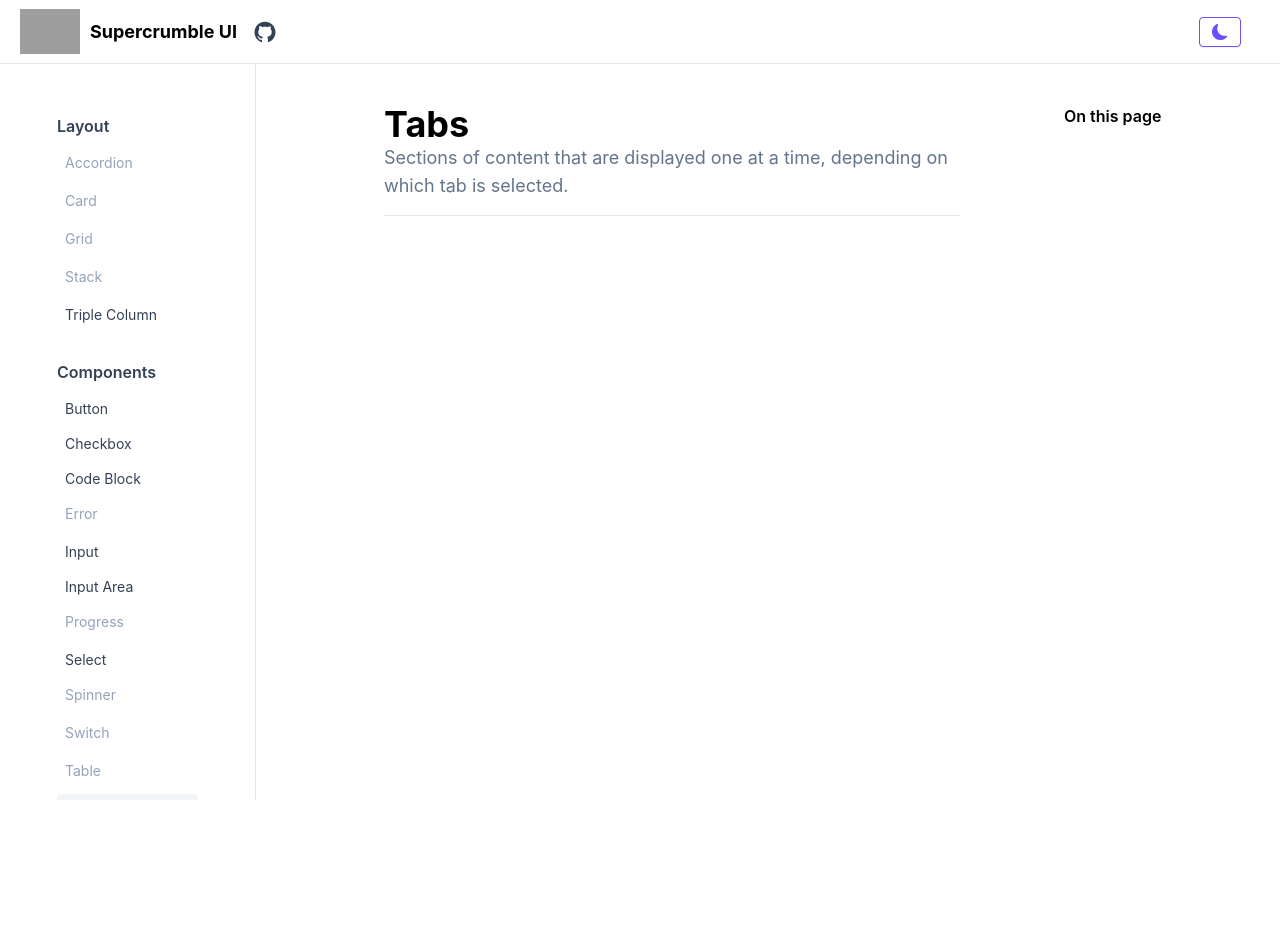
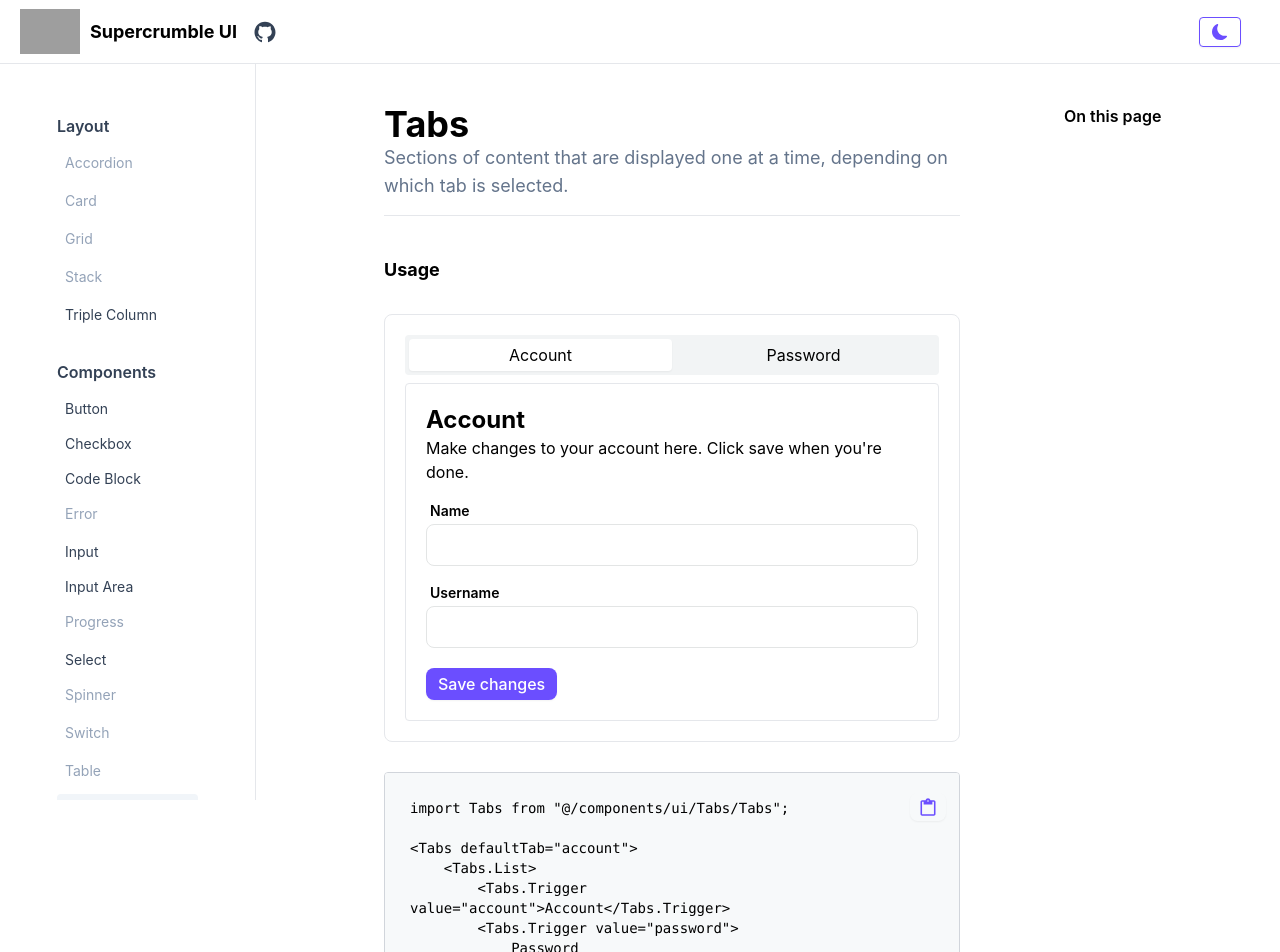
Before and after one commit to elijahnikov/ui, a Next.js app: page /tabs in a window 1280 px wide. Shown: the top 952 px of the page. Before the commit the page ends 864 px from the top, so only its background shows below. Built offline with nearby package versions, Linux system fonts and the light colour scheme; grey boxes are pictures that could not be loaded; a web font is replaced by a local one.

Commit message:
populating tabs example page, editing input component

```diff
--- a/src/components/ui/CodeBlock/CodeBlock.tsx
+++ b/src/components/ui/CodeBlock/CodeBlock.tsx
@@ -13,13 +13,13 @@ const CodeBlock = ({ code, copyable = true }: CodeBlockProps) => {
     };
 
     return (
-        <div className="relative inline-block text-sm w-full flex-col dark:border-slate-600 dark:bg-slate-800 bg-sky-lightest dark:text-white rounded-md p-[25px] border-[1px] border-gray-300">
+        <div className="overflow-y-scroll max-h-[400px] relative inline-block text-sm w-full flex-col dark:border-slate-600 dark:bg-slate-800 bg-sky-lightest dark:text-white rounded-md p-[25px] border-[1px] border-gray-300">
             <pre className="w-[95%] float-left">
                 <code className="whitespace-pre-wrap language-javascript">
                     {code}
                 </code>
             </pre>
-            <div className="float-right w-[5%] absolute right-5 bottom-5">
+            <div className="float-right w-[5%] absolute right-5 top-5">
                 {copyable && (
                     <Button
                         onClick={() => copyToClipboard()}
--- a/src/components/ui/Input/Input.tsx
+++ b/src/components/ui/Input/Input.tsx
@@ -5,7 +5,7 @@ import { InputHTMLAttributes } from "react";
 import { IconType } from "react-icons";
 import { AiOutlineCloseCircle } from "react-icons/ai";
 
-const input = cva(["py-2 px-3", "rounded-lg", "border-[2px]", "outline-none"], {
+const input = cva(["py-2 px-3", "rounded-lg", "border-[1px]", "outline-none"], {
     variants: {
         intent: {
             default: [
@@ -108,8 +108,8 @@ const Input = React.forwardRef<HTMLInputElement, InputProps>(
             <>
                 {/* if label is passed */}
                 {label && (
-                    <div className="relative top-[-5px] ml-1">
-                        <label className="text-sm text-black dark:text-white">
+                    <div className="relative top-[-2px] ml-1">
+                        <label className="text-sm font-semibold text-black dark:text-white">
                             {label}
                         </label>
                     </div>
--- /dev/null
+++ b/src/maps/component/tabs.ts
@@ -0,0 +1,36 @@
+import { MenuMap } from "./types";
+
+export const tabsMenuMap: MenuMap[] = [
+    {
+        label: "Usage",
+        href: "#usage",
+    },
+];
+
+export const tabsCode = {
+    usage: `import Tabs from "@/components/ui/Tabs/Tabs";
+
+<Tabs defaultTab="account">
+    <Tabs.List>
+        <Tabs.Trigger value="account">Account</Tabs.Trigger>
+        <Tabs.Trigger value="password">
+            Password
+        </Tabs.Trigger>
+    </Tabs.List>
+
+    <Tabs.Content value="account">
+        <div>
+            <h3>Account</h3>
+            ...
+        </div>
+    </Tabs.Content>
+
+    <Tabs.Content value="password">
+        <div>
+            <h3>Password</h3>
+            ...
+        </div>
+    </Tabs.Content>
+</Tabs>
+    `,
+};
--- a/src/pages/tabs.tsx
+++ b/src/pages/tabs.tsx
@@ -1,5 +1,12 @@
+import ExampleBlock from "@/components/common/ExampleBlock/ExampleBlock";
+import GitHubRedirect from "@/components/common/GitHubRedirect/GitHubRedirect";
 import Layout from "@/components/common/Layout/Layout";
 import PageHeader from "@/components/common/PageHeader/PageHeader";
+import Button from "@/components/ui/Button/Button";
+import CodeBlock from "@/components/ui/CodeBlock/CodeBlock";
+import Input from "@/components/ui/Input/Input";
+import Tabs from "@/components/ui/Tabs/Tabs";
+import { tabsCode } from "@/maps/component/tabs";
 import React from "react";
 
 interface TabsPageProps {}
@@ -13,6 +20,68 @@ const TabsPage = ({}: TabsPageProps) => {
                     description="Sections of content that are displayed one at a time, depending on which tab is selected."
                 />
             </div>
+            <div>
+                <a
+                    className="relative h-[20px] invisible top-[-80px]"
+                    id="usage"
+                ></a>
+                <h4 className="mb-[30px]">Usage</h4>
+                <ExampleBlock>
+                    <Tabs defaultTab="account">
+                        <Tabs.List>
+                            <Tabs.Trigger value="account">Account</Tabs.Trigger>
+                            <Tabs.Trigger value="password">
+                                Password
+                            </Tabs.Trigger>
+                        </Tabs.List>
+                        <Tabs.Content value="account">
+                            <div className="p-5 border-[1px] dark:border-slate-800 rounded-md mt-2">
+                                <h3>Account</h3>
+                                <p>
+                                    {`Make changes to your account here. Click
+                                    save when you're done.`}
+                                </p>
+                                <div className="mt-4">
+                                    <Input fullWidth label="Name" />
+                                    <div className="mt-4">
+                                        <Input fullWidth label="Username" />
+                                    </div>
+                                    <Button className="mt-5">
+                                        Save changes
+                                    </Button>
+                                </div>
+                            </div>
+                        </Tabs.Content>
+                        <Tabs.Content value="password">
+                            <div className="p-5 border-[1px] dark:border-slate-800 rounded-md mt-2">
+                                <h3>Password</h3>
+                                <p>
+                                    {`Change your password here. After saving, you'll be logged out.`}
+                                </p>
+                                <div className="mt-4">
+                                    <Input
+                                        type="password"
+                                        fullWidth
+                                        label="Current password"
+                                    />
+                                    <div className="mt-4">
+                                        <Input
+                                            type="password"
+                                            fullWidth
+                                            label="New password"
+                                        />
+                                    </div>
+                                    <Button className="mt-5">
+                                        Save changes
+                                    </Button>
+                                </div>
+                            </div>
+                        </Tabs.Content>
+                    </Tabs>
+                </ExampleBlock>
+                <CodeBlock code={tabsCode.usage} />
+            </div>
+            <GitHubRedirect page="Tabs" href="" />
         </Layout>
     );
 };
```
